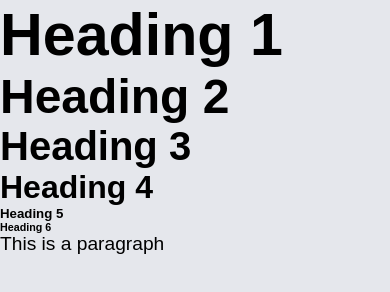
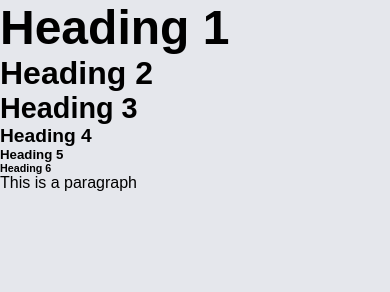
Before and after one commit to mariusrundereim/pseudo-monkey, a plain HTML site: page headings.html in a window 390 px wide. Drawn offline with Linux system fonts and the light colour scheme.

Commit message:
mobilversjon 2

```diff
--- a/css/fontstyles.css
+++ b/css/fontstyles.css
@@ -1,19 +1,19 @@
 h1 {
-    font-size: 3.7rem;
+    font-size: clamp(3rem, 2.5vw, 3.8rem);
 }
 
 h2 {
-    font-size: 3rem;
+    font-size: clamp(2rem, 2.5vw, 3rem);
 }
 
 h3 {
-    font-size: 2.5rem;
+    font-size: clamp(1.8rem, 2.5vw, 2.5rem);
 }
 
 h4 {
-    font-size: 2rem;
+    font-size: clamp(1.2rem, 2.5vw, 2rem);
 }
 
 p {
-    font-size: 1.2rem;
+    font-size: clamp(1rem, 2.5vw, 1.3rem);
 }
```
